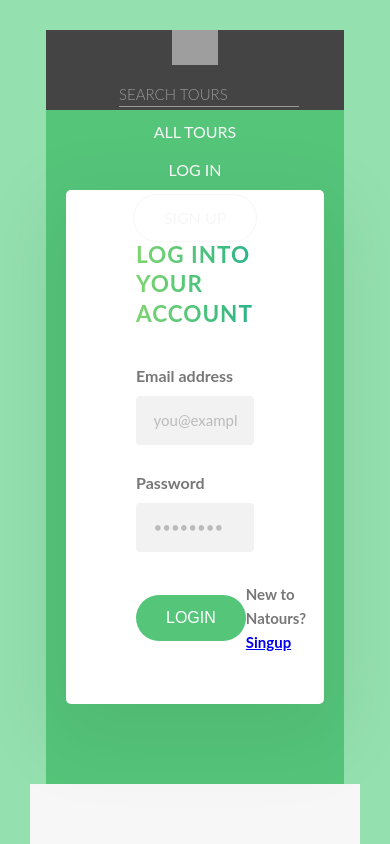
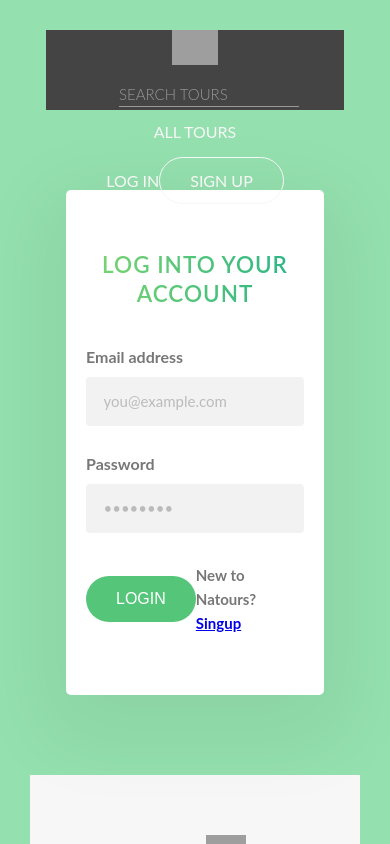
Before and after one commit to ashutoshofficial25/Natours-Frontend, a React (Create React App) app: page /login in a window 390 px wide. Shown: the top 844 px of the page. Built offline with nearby package versions, Linux system fonts and the light colour scheme; grey boxes are pictures that could not be loaded.

Commit message:
login-signup resposnive

```diff
--- a/src/components/Header.js
+++ b/src/components/Header.js
@@ -56,7 +56,7 @@ const Header = () => {
         </div>
 
         {user === null ? (
-          <nav className="nav nav--user">
+          <nav className="nav-responsive ">
             <Link to="/login" className="nav__el">
               Log in
             </Link>
@@ -65,7 +65,7 @@ const Header = () => {
             </Link>
           </nav>
         ) : (
-          <nav>
+          <nav className="nav-responsive">
             <button onClick={() => _logout()} className="nav__el">
               Logout
             </button>
--- a/src/style.css
+++ b/src/style.css
@@ -1336,6 +1336,18 @@ body {
   }
   .main {
     padding: 8rem 2rem;
+    background-color: #55c57a00;
+  }
+  .nav-responsive {
+    display: inline-block;
+  }
+  .login-form {
+    padding: 6rem 2rem;
+  }
+  .heading-secondary {
+    text-align: center;
+    font-weight: 600;
+    display: block;
   }
 }
 
@@ -1348,5 +1360,10 @@ body {
   }
   .main {
     padding: 8rem 2rem;
+    background-color: #55c57a00;
+  }
+  .heading-secondary {
+    text-align: center;
+    font-weight: 600;
   }
 }
```
